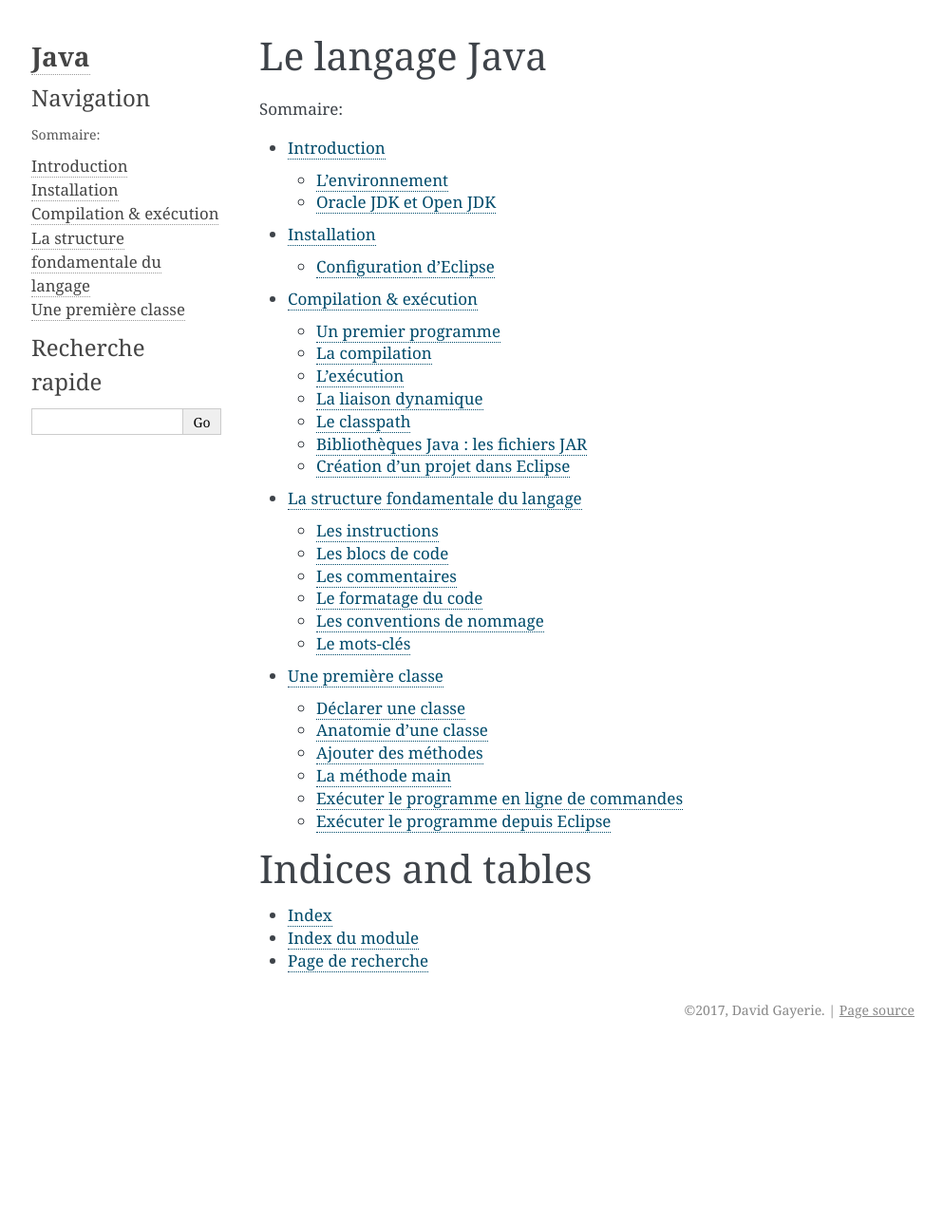
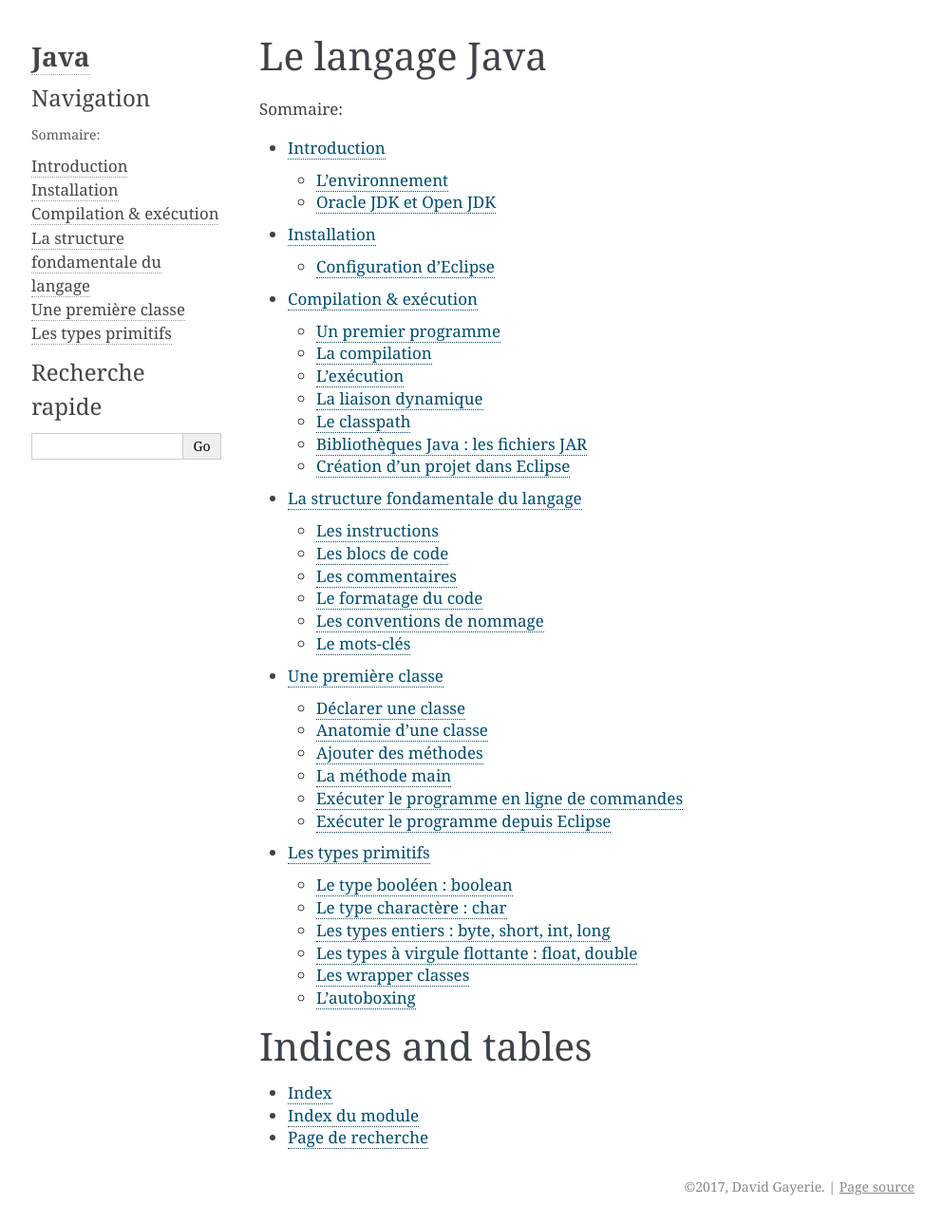
Before and after one commit to lanaflonPerso/cours-java-web, a Sphinx documentation site: the page built from source/index.rst, in a window 1280 px wide. Shown: the whole page at 95% size, without its empty margins (147-1140 px from the left). Built offline with Sphinx 7.4.7, drawn with Linux system fonts in a browser that asks for light colours; formulas are drawn with MathJax 3; before the commit the page ends 1103 px from its top, so only the background shows below that; some of the changed lines change nothing that is shown.

Commit message:
ajout du chapitre types_primitifs

```diff
--- a/source/index.rst
+++ b/source/index.rst
@@ -15,6 +15,7 @@
    compilation
    structure_fondamentale
    premiere_classe
+   types_primitifs
 
 Indices and tables
 ==================
--- /dev/null
+++ b/source/types_primitifs.rst
@@ -0,0 +1,456 @@
+Les types primitifs
+###################
+
+Java n'est pas complètement un langage orienté objet dans la mesure où il supporte
+ce l'on nomme les types primitifs. Chaque type primitif est représenté par un mot-clé :
+
+.. list-table:: Types primitifs
+   :widths: 1 1 1
+   :header-rows: 1
+
+   * - Français
+     - Anglais
+     - Mot-clé
+
+   * - Booléen
+     - Boolean
+     - **boolean**
+
+   * - Caractère
+     - Character
+     - **char**
+
+   * - Entier
+     - Integer
+     - **int**
+
+   * - Octet
+     - Byte
+     - **byte**
+
+   * - Entier court
+     - Short integer
+     - **short**
+
+   * - Entier long
+     - Long integer
+     - **long**
+
+   * - Nombre à vigule flottante
+     - Float number
+     - **float**
+
+   * - Nombre à vigule flottante en double precision
+     - Double precision float number
+     - **double**
+
+Un variable de type primitif représente juste une valeur stockée dans un espace mémoire
+dont la taille dépend du type. À la différence des langages comme C ou C++, l'espace
+mémoire occupé par un primitif est fixé par le spécification du langage et non par la machine cible.
+
+.. list-table:: Taille mémoire
+   :widths: 1 1 1
+   :header-rows: 1
+
+   * - Type
+     - Espace mémoire
+     - Signé
+
+   * - **boolean**
+     - indéterminé
+     - non
+
+   * - **char**
+     - 2 octets (16 bits)
+     - non
+
+   * - **int**
+     - 4 octets (32 bits)
+     - oui
+
+   * - **byte**
+     - 1 octet (8 bits)
+     - oui
+
+   * - **short**
+     - 2 octets (16 bits)
+     - oui
+
+   * - **long**
+     - 8 octets (64 bits)
+     - oui
+
+   * - **float**
+     - 4 octets (32 bits `IEEE 754`_ floating point)
+     - oui
+
+   * - **double**
+     - 8 octets (64 bits `IEEE 754`_ floating point)
+     - oui
+
+Le type booléen : boolean
+*************************
+
+Les types booléens ne peuvent prendre que deux valeurs : **true** ou **false**.
+Par défaut, un attribut de type **boolean** vaut **false**.
+
+On ne peut utiliser que des opérateurs booléens comme **==** **!=** **!** sur des variables
+de type booléen (pas d'opération arithmétique autorisée).
+
+Le type charactère : char
+*************************
+
+Les variables de type **char** sont codées sur 2 octets non signés car la représentation
+interne des caractères est UTF-16. Cela signifie que la valeur va de 0 à 2^16 - 1.
+Par défaut, un attribut de type **char** vaut **0** (soit le caractère de terminaison).
+
+Pour représenter un litéral, on utilise l'apostrophe (**simple quote**) :
+
+::
+
+  char c = 'a';
+
+Même si les charactères ne sont pas des nombres, Java autorise les opérations
+arithmétiques sur les caractères en se basant sur le code caractère. Cela peut
+être pratique si l'on veut parcourir l'alphabet par exemple :
+
+::
+
+  for (char i = 'a'; i <= 'z'; ++i) {
+    // ...
+  }
+
+On peut également samples/ un nombre à une variable caractère. Ce nombre représente
+alors le code caractère :
+
+::
+
+  char a = 97; // 97 est le code caractère de la lettre a
+
+Affecter une variable de type entier à un variable de type **char** conduit à une erreur
+de compilation. En effet, le type **char** est un nombre signé sur 2 octets. Pour passer,
+la compilation, il faut trans-typer (**cast**) la variable :
+
+::
+
+  int i = 97;
+  char a = (char) i; // cast vers char obligatoire pour la compilation
+
+Les types entiers : byte, short, int, long
+******************************************
+
+Les types entiers différents entre-eux uniquement
+par l'espace de stockage mémoire qui leur est alloué.
+Ils sont tous des types signés.
+Par défaut, un attribut de type **byte**, **short**, **int** ou **long** vaut **0**.
+
+
+La règle de conversion implicite est simple : on peut affecter une variable d'un type
+à une variable d'un autre type que si la taille mémoire est au moins assez grande.
+
+::
+
+  byte b  = 1;
+  short s = 2;
+  int i   = 3;
+  long l  = 4;
+
+  // conversion implicite ok
+  // car la variable à droite de l'expression
+  // est d'une taille mémoire inférieure
+  s = b;
+  i = s;
+  i = b;
+  l = b;
+  l = s;
+  l = i;
+
+Dans tous les autres cas, il faut réaliser un trans-typage avec un risque de perte
+de valeur :
+
+::
+
+  b = (byte) s;
+  s = (short) i;
+  i = (int) l;
+
+Lorsque vous affectez une valeur litérale à une variable, le compilateur contrôlera
+que la valeur est acceptable pour ce type :
+
+::
+
+  byte b = 0;
+  b = 127; // ok
+  b = 128; // ko car le type byte accepte des valeurs entre -128 et 127
+
+Les valeurs litérales peuvent s'écrire suivant plusieurs bases :
+
+.. list-table:: Écriture des valeurs entières litérales
+   :widths: 1 4
+   :header-rows: 1
+
+   * - Base
+     - Exemple
+
+   * - 2 (binaire)
+     - 0b0010 ou 0B0010
+
+   * - 8 (octal)
+     - 0174
+
+   * - 10 (décimal)
+     - 129
+
+   * - 16 (hexadécimal)
+     - 0x12af ou 0X12AF
+
+On peut forcer une valeur litérale à être interprétée comme un entier long en suffixant
+la valeur par **L** ou **l** :
+
+::
+
+  long l = 100L;
+
+Pour plus de lisibilité, il est également possible de séparer les milliers par _ :
+
+::
+
+  long l = 1_000_000;
+
+.. note::
+
+  Les opérations arithmétiques entre des valeurs litérales sont effectuées à la compilation.
+  Il souvent plus lisible de faire apparaître l'opération plutôt que le résultat :
+
+  ::
+
+    int hourInMilliseconds = 60 * 60 * 1000 // plutôt que 3_600_000
+
+.. danger::
+
+  La représentation interne des nombres entiers fait qu'il est possible d'aboutir
+  à un dépassement des valeurs maximales ou minimales (**buffer overflow**) .
+  Il n'est donc pas judicieux d'utiliser ces types pour représenter
+  des valeurs qui peuvent croître ou décroître sur une grande échelle.
+  Pour ces cas-là, on peut utiliser la classe BigInteger_ qui utilise une représentation
+  interne plus complexe.
+
+Les types à virgule flottante : float, double
+*********************************************
+
+Les types **float** et **double** permettent de représenter les nombres à virgule
+selon le format `IEEE 754`_. Ce format stocke le signe sur un bit puis le nombre sous
+une forme entière (la mantisse) et l'exposant en base 2.
+Par défaut, un attribut de type **float** ou **double** vaut **0**.
+
+**float** est dit en simple précision et est codé sur 4 octets (32 bits) tandis que
+**double** est dit en double précision et est codé sur 8 octets (64 bits).
+
+Il est possible d'ajouter une valeur entière à un type à virgule flottante mais l'inverse
+nécessite une trans-typage (**cast**) avec une perte éventuelle de valeur.
+
+::
+
+  int i = 2;
+  double d = 5.0;
+  d = d + i;
+  i = (int) (d + i);
+
+Les valeurs litérales peuvent s'écrire avec un **.** pour signifier la virgule et/ou avec une
+notation scientifique en donnant l'exposant en base 10 :
+
+::
+
+  double d1 = .0; // le 0 peut être omis à gauche de la virgule
+  double d2 = -1.5;
+  double d3 = 1.5E1; // 1.5 * 10, c'est-à-dire 15.0
+  double d4 = 0.1234E-15;
+
+Une valeur litérale est toujours considérée en double précision. Pour l'affecter à une variable
+de type **float**, il faut suffixer la valeur par **F** ou **f** :
+
+::
+
+  float f = 0.5f;
+
+.. danger::
+
+  La représentation interne des nombres à virgule flottante fait qu'il est possible d'aboutir
+  à des imprécisions de calcul. Il n'est donc pas judicieux d'utiliser ces types pour représenter
+  des valeurs pour lesquelles les écarts de calcul ne sont pas acceptables.
+
+  Par exemple, les applications qui réalisent des calculs sur des montants financiers ne devraient
+  **jamais** utiliser des nombres à virgule flottante. Soit il faut représenter l'information
+  en interne toujours en entier (par exemple en centimes d'euro) soit il faut utiliser la classe BigDecimal_
+  qui utilise une représentation interne plus complexe.
+
+Les wrapper classes
+*******************
+
+Comme les types primitifs ne sont pas des classes, l'API standard de Java fournit également des classes
+qui permettent d'encapsuler la valeur d'un type primitif : on parle de **wrapper classes**.
+
+
+.. list-table:: Wrapper classes
+   :widths: 1 1
+   :header-rows: 1
+
+   * - Type
+     - Classe associée
+
+   * - **boolean**
+     - java.lang.Boolean_
+
+   * - **char**
+     - java.lang.Character_
+
+   * - **int**
+     - java.lang.Integer_
+
+   * - **byte**
+     - java.lang.Byte_
+
+   * - **short**
+     - java.lang.Short_
+
+   * - **long**
+     - java.lang.Long_
+
+   * - **float**
+     - java.lang.Float_
+
+   * - **double**
+     - java.lang.Double_
+
+
+Il est possible de créer une instance d'une wrapper class soit en utilisant
+sont constructeurs soit en utilisant la méthode de classe **valueOf** (il s'agit
+de la méthode recommandée).
+
+::
+
+  Integer i = Integer.valueOf(2);
+
+Pour obtenir la valeur encapsulée, on peut fait appel à la méthode *xxxValue()*, xxx étant
+le type encapsulé :
+
+::
+
+  Integer i = Integer.valueOf(2);
+  int x = 1 + i.intValue();
+
+
+Pourquoi avoir créé ces classes ? Cela permet d'offrir un emplacement facile à mémoriser
+à des méthodes utilitaires. Par exemple, toutes les wrapper classes définissent une méthode
+de classe de la forme *parseXXX* qui permet de convertir une chaîne de caractères en un type
+primitif :
+
+::
+
+  boolean b = Boolean.parseBoolean("true");
+  byte by = Byte.parseByte("1");
+  short s = Short.parseShort("1");
+  int i = Integer.parseInt("1");
+  long l = Long.parseLong("1");
+  float f = Float.parseFloat("1");
+  double d = Double.parseDouble("1");
+  // enfin presque toutes car Character n'a pas cette méthode
+
+Une variable de type d'une des wrapper classes représente un objet donc il peut avoir la valeur spéciale **null**.
+Ce cas permet de signifier l'absence de valeur. Enfin les wrapper classes sont conçues pour être
+immutables. Cela signifie que l'on ne peut pas modifier la valeur qu'elles encapsulent après
+leur création.
+
+L'autoboxing
+************
+
+Il n'est pas rare dans une application Java de devoir convertir des types primitifs vers
+des instances de leur wrapper class et réciproquement. Afin d'alléger la syntaxe,
+on peut se contenter d'affecter une variable à une autre et le compilateur se chargera
+d'ajouter le code manquant. L'opération qui permet de passer d'un type primitif
+à une instance de sa wrapper class s'appelle le **boxing** et l'opération inverse
+s'appelle **l'unboxing**.
+
+Le code suivant
+
+::
+
+  Integer i = 1;
+
+est accepté par le compilateur et ce dernier lira à la place
+
+::
+
+  Integer i = Integer.valueOf(1); // boxing
+
+De même, le code suivant
+
+::
+
+  Integer i = 1;
+  int j = i;
+
+est également accepté par le compilateur et ce dernier lira à la place
+
+::
+
+  Integer i = Integer.valueOf(1); // boxing
+  int j = i.intValue(); // unboxing
+
+On peut ainsi réaliser des opérations arithmétiques sur des instances de wrapper classes
+
+::
+
+  Integer i = 1;
+  Integer j = 2;
+  Integer k = i + j;
+
+Il faut bien comprendre que le code ci-dessus manipule en fait des objets et qu'il implique
+plusieurs opération de boxing et de unboxing. Si cela n'est pas strictement nécessaire, alors
+il vaut mieux utiliser des types primitifs.
+
+L'autoboxing fonctionne à chaque fois qu'une affectation à lieu. Il s'applique donc
+à la déclaration de variable, à l'affection de variable et au passage de paramètre.
+
+L'autoboxing est parfois difficile à utiliser car il conduit à des expressions
+qui peuvent être ambigües.
+Par exemple, alors que le code suivant utilisant des primitives compile :
+
+::
+
+  int i = 1;
+  float j = i;
+
+Ce code faisant appelle à l'autoboxing ne compile pas en l'état :
+
+::
+
+  Integer i = 1;
+  Float j = i; // ERREUR : i est de type Integer
+
+
+Pire, l'autoboxing peut être source de bug. Le plus évident est l'unboxing d'une variable nulle :
+
+::
+
+  Integer i = null;
+  int j = i; // ERREUR : unboxing de null !
+
+Une variable de type **Integer** peut être **null**. Dans ce cas l'unboxing
+n'est pas possible et aboutira à une erreur (NullPointerException). Si cet exemple
+est trivial, il peut être beaucoup plus subtil et difficile à comprendre pour un projet
+de plusieurs centaines (milliers) de lignes de code.
+
+
+
+.. _IEEE 754: https://fr.wikipedia.org/wiki/IEEE_754
+.. _BigDecimal: http://docs.oracle.com/javase/9/docs/api/java/math/BigDecimal.html
+.. _BigInteger: http://docs.oracle.com/javase/9/docs/api/java/math/BigInteger.html
+.. _java.lang.Boolean: http://docs.oracle.com/javase/9/docs/api/java/lang/Boolean.html
+.. _java.lang.Character: http://docs.oracle.com/javase/9/docs/api/java/lang/Character.html
+.. _java.lang.Integer: http://docs.oracle.com/javase/9/docs/api/java/lang/Integer.html
+.. _java.lang.Byte: http://docs.oracle.com/javase/9/docs/api/java/lang/Byte.html
+.. _java.lang.Short: http://docs.oracle.com/javase/9/docs/api/java/lang/Short.html
+.. _java.lang.Long: http://docs.oracle.com/javase/9/docs/api/java/lang/Long.html
+.. _java.lang.Float: http://docs.oracle.com/javase/9/docs/api/java/lang/Float.html
+.. _java.lang.Double: http://docs.oracle.com/javase/9/docs/api/java/lang/Double.html
```
